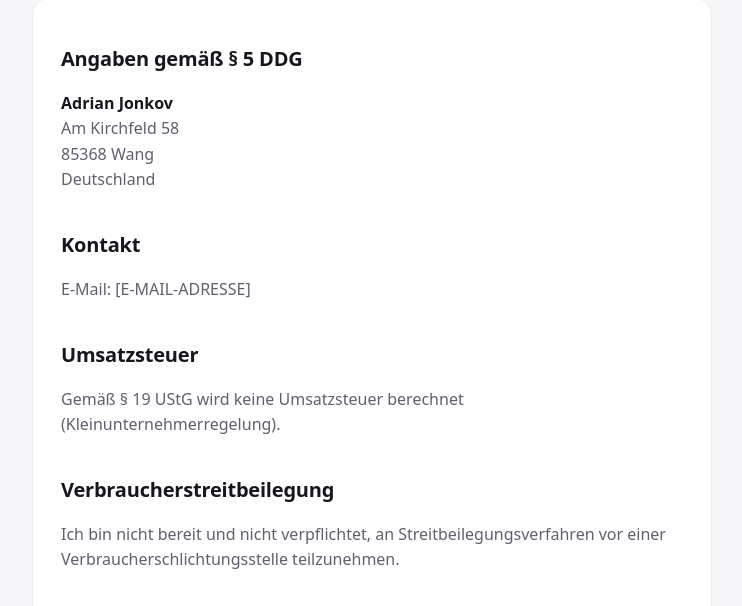
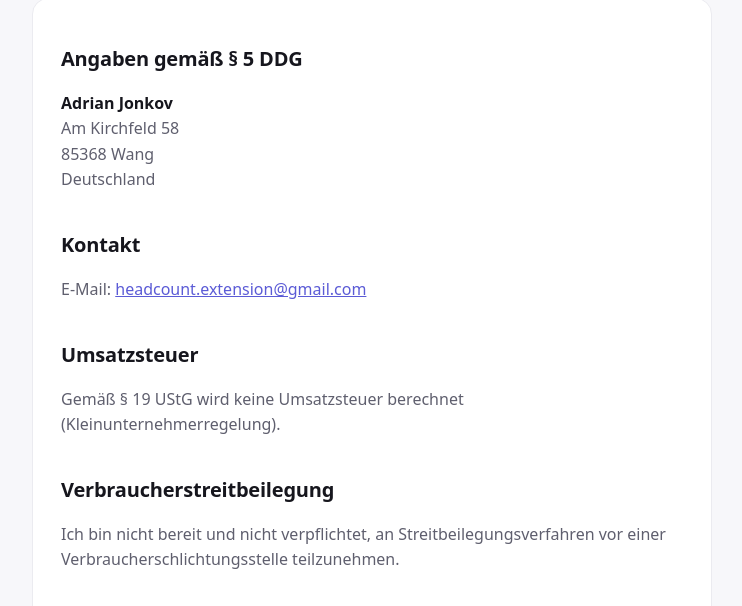
Before and after one commit to Queraxe/headcount, a plain HTML site: page impressum.html in a window 1280 px wide. Shown: the part 189-795 px from the top of the page, without its empty margins (268-1010 px from the left). Drawn offline with Linux system fonts and the light colour scheme.

Commit message:
Add contact email to Impressum
Co-Authored-By: Claude Opus 5.5 <noreply@anthropic.com>

```diff
--- a/impressum.html
+++ b/impressum.html
@@ -27,7 +27,7 @@
       </p>
 
       <h2>Kontakt</h2>
-      <p>E-Mail: [E-MAIL-ADRESSE]</p>
+      <p>E-Mail: <a href="mailto:headcount.extension@gmail.com">headcount.extension@gmail.com</a></p>
 
       <h2>Umsatzsteuer</h2>
       <p>Gemäß § 19 UStG wird keine Umsatzsteuer berechnet (Kleinunternehmerregelung).</p>
```
